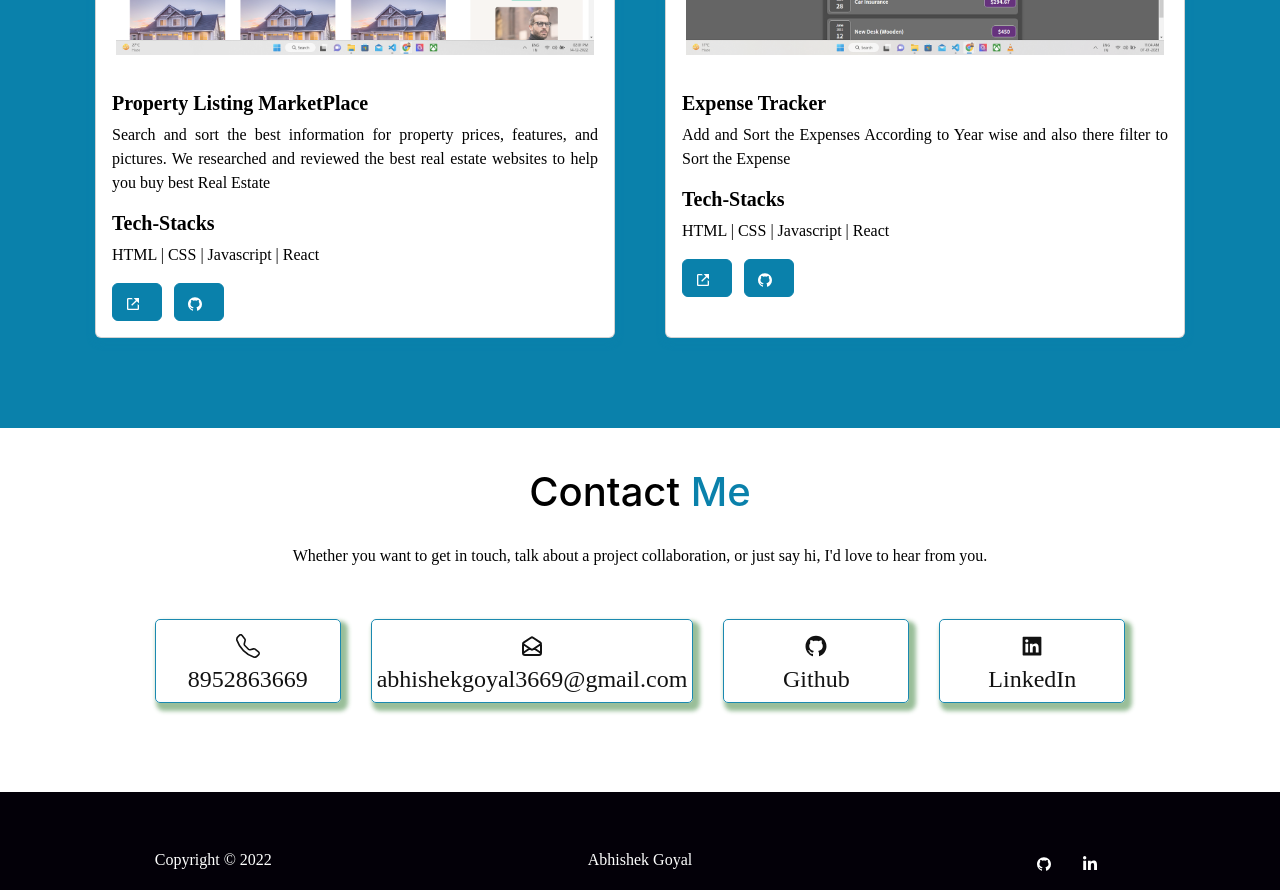
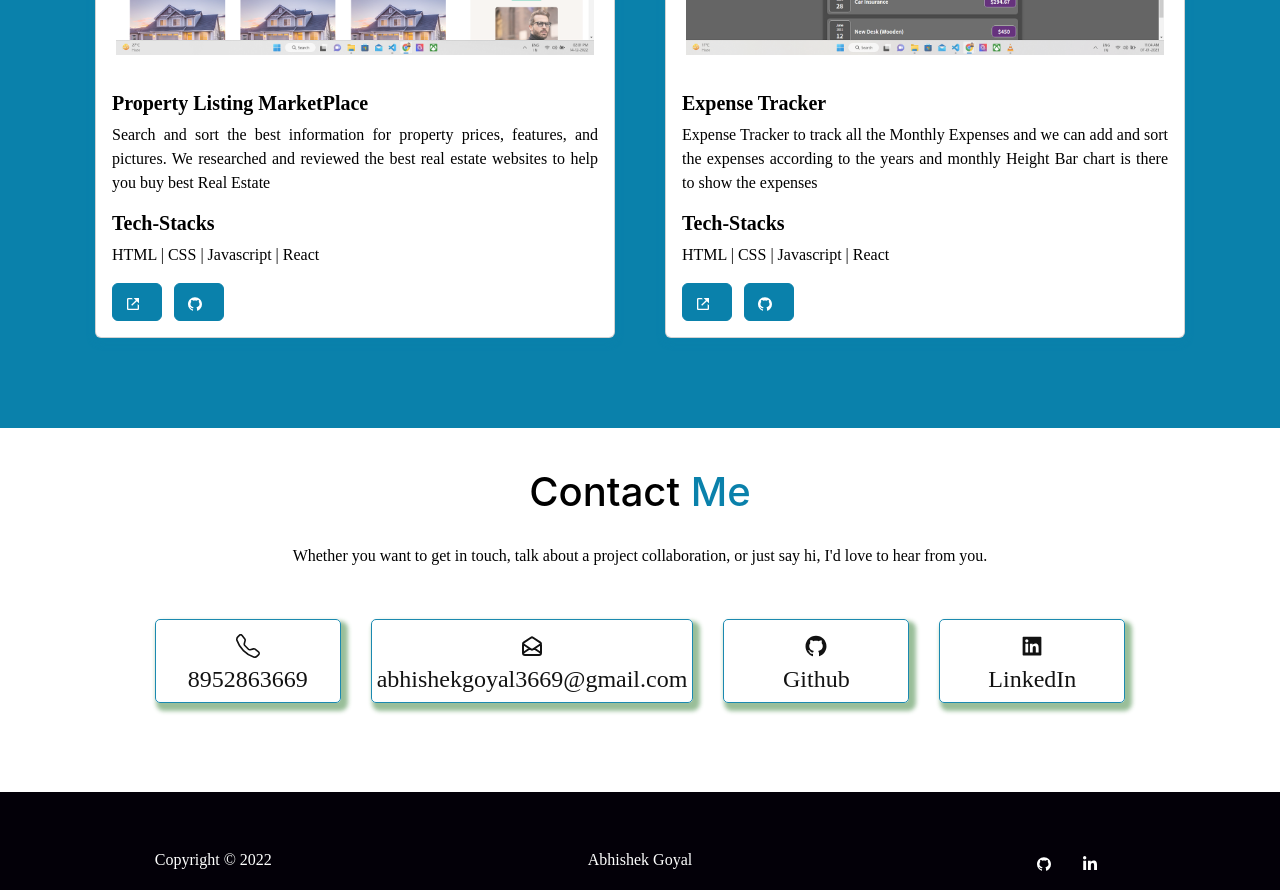
Before and after one commit to abbygoyal/portfolio, a React (Create React App) app: page / in a window 1280 px wide. Shown: the part 3580-4470 px from the top of the page. Built offline with nearby package versions, Linux system fonts and the light colour scheme.

Commit message:
Update Projects.js

```diff
--- a/src/Pages/Projects.js
+++ b/src/Pages/Projects.js
@@ -78,7 +78,7 @@ function Projects() {
             <ProjectCards
               imgPath="/images/Expense-tracker.png"
               title="Expense Tracker"
-              description="Add and Sort the Expenses According to Year wise and also there filter to Sort the Expense"
+              description="Expense Tracker to track all the Monthly Expenses and we can add and sort the expenses according to the years and monthly Height Bar chart is there to show the expenses"
               tech="Tech-Stacks"
               techD=" HTML | CSS | Javascript | React"
               link="https://tracker-expenses-react.netlify.app/"
```
